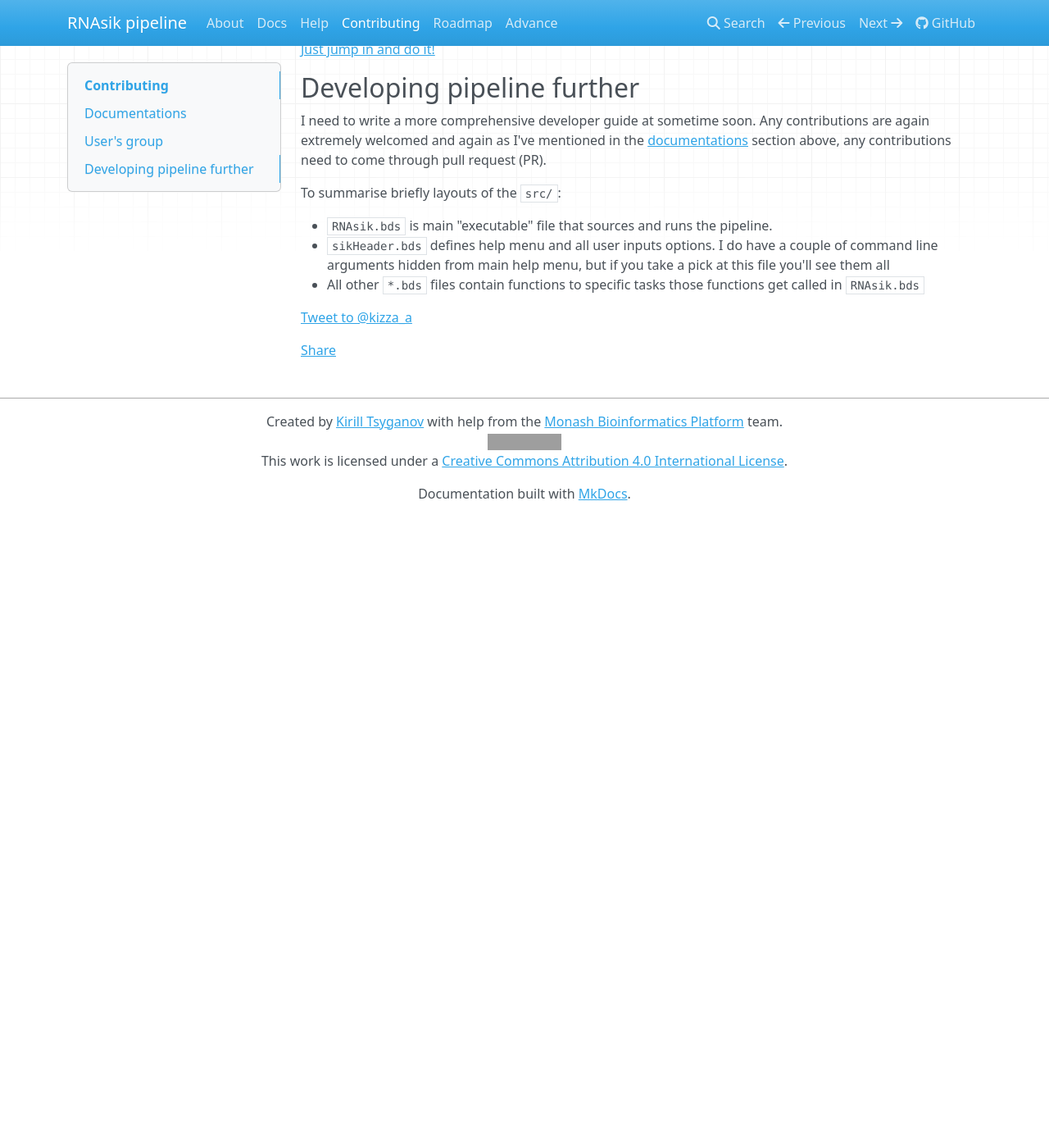
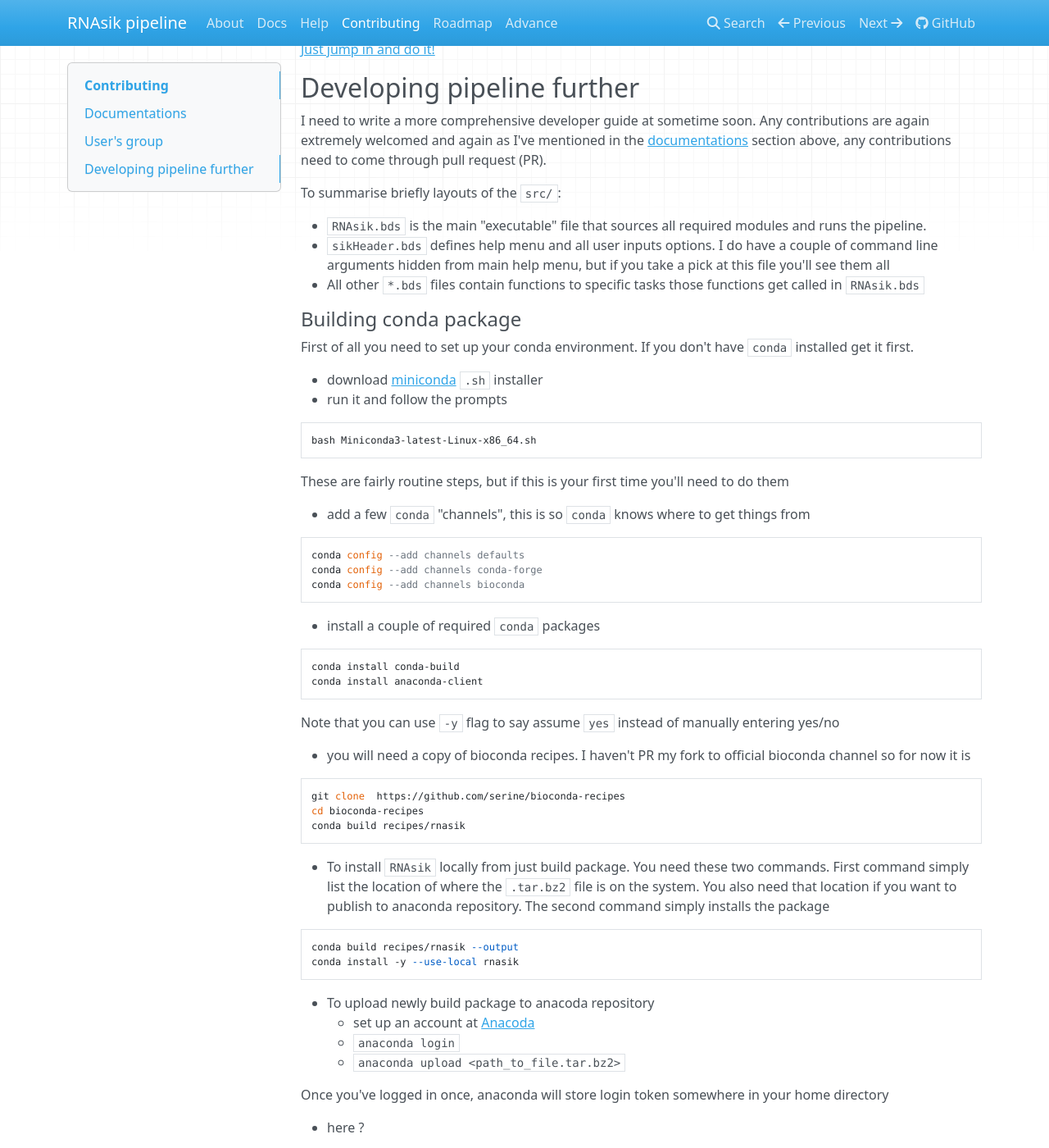
Before and after one commit to MonashBioinformaticsPlatform/RNAsik-pipe, an MkDocs documentation site: the page built from docs/contrib.md, in a window 1280 px wide and 1400 px high, scrolled down 848 px. Shown: the whole window at 82% size. Built offline with MkDocs 1.6.1, drawn with Linux system fonts in a browser that asks for light colours; nearby versions of some CDN libraries; comment, search, counter and statistics services are not loaded; old or Windows-style settings are respelled for this version of MkDocs; before the commit the page ends 1478 px from its top, so only the background shows below that; some of the changed text lies outside the part shown; grey boxes are pictures that could not be loaded.

Commit message:
added notes, how to build a conda package

````diff
--- a/docs/contrib.md
+++ b/docs/contrib.md
@@ -31,11 +31,73 @@ I need to write a more comprehensive developer guide at sometime soon. Any contr
 
 To summarise briefly layouts of the `src/`:
 
-- `RNAsik.bds` is main "executable" file that sources and runs the pipeline.
+- `RNAsik.bds` is the main "executable" file that sources all required modules and runs the pipeline.
 - `sikHeader.bds` defines help menu and all user inputs options. I do have a couple of command line
 arguments hidden from main help menu, but if you take a pick at this file you'll see them all
 - All other `*.bds` files contain functions to specific tasks those functions get called in `RNAsik.bds`
 
+#### Building conda package
+
+First of all you need to set up your conda environment. If you don't have `conda` installed get it first.
+
+- download [miniconda](https://conda.io/miniconda.html) `.sh` installer
+- run it and follow the prompts
+
+```
+bash Miniconda3-latest-Linux-x86_64.sh
+```
+
+These are fairly routine steps, but if this is your first time you'll need to do them
+
+- add a few `conda` "channels", this is so `conda` knows where to get things from
+
+```
+conda config --add channels defaults
+conda config --add channels conda-forge
+conda config --add channels bioconda
+```
+
+- install a couple of required `conda` packages
+
+```
+conda install conda-build
+conda install anaconda-client
+```
+
+Note that you can use `-y` flag to say assume `yes` instead of manually entering
+yes/no
+
+- you will need a copy of bioconda recipes. I haven't PR my fork to official bioconda channel
+so for now it is
+
+```
+git clone  https://github.com/serine/bioconda-recipes
+cd bioconda-recipes
+conda build recipes/rnasik
+```
+
+- To install `RNAsik` locally from just build package. You need these two commands.
+First command simply list the location of where the `.tar.bz2` file is on the system.
+You also need that location if you want to publish to anaconda repository.
+The second command simply installs the package
+
+```
+conda build recipes/rnasik --output
+conda install -y --use-local rnasik
+```
+
+- To upload newly build package to anacoda repository
+    - set up an account at [Anacoda](anaconda.org)
+    - `anaconda login`
+    - `anaconda upload <path_to_file.tar.bz2>`
+
+Once you've logged in once, anaconda will store login token somewhere in your home directory
+
+- here ?
+
+```
+~/.continuum/anaconda-client
+```
 
 <p><a href="https://twitter.com/intent/tweet?screen_name=kizza_a" class="twitter-mention-button" data-size="large" data-show-count="false">Tweet to @kizza_a</a><script async src="//platform.twitter.com/widgets.js" charset="utf-8"></script> </p>
 
````
